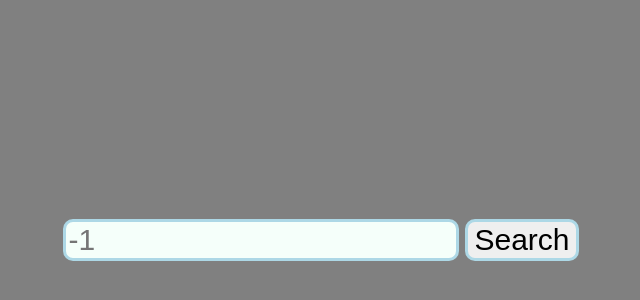
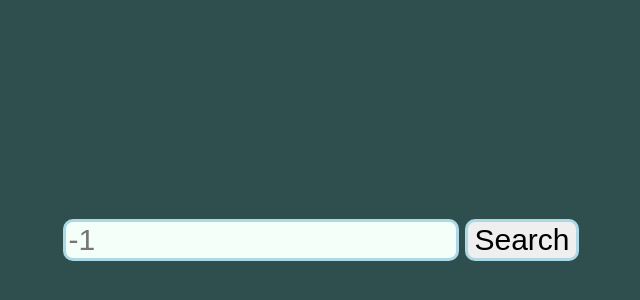
Before and after one commit to MDanialSaleem/Pokedex-React, a React (Create React App) app: page / in a window 1280 px wide. Shown: the part 160-460 px from the top of the page, without its empty margins (319-959 px from the left). Built offline with nearby package versions, Linux system fonts and the light colour scheme.

Commit message:
ChangedColoringScheem

```diff
--- a/src/App.js
+++ b/src/App.js
@@ -11,7 +11,7 @@ class App extends Component {
   render()
   {
     const styles = {
-      background: "grey",
+      background: "darkslategrey",
       height: "100%",
       width: "100%",
       position: "fixed",
--- a/src/components/BasicInfo.js
+++ b/src/components/BasicInfo.js
@@ -10,9 +10,9 @@ function BasicInfo(props)
         flexDirection: "row",
         justifyContent: "flex-start",
         alignItems: "center",
-        background: "green",
+        background: "lightgray",
         margin: "5px 5px",
-        border: "5px solid green",
+        border: "5px solid black",
         borderRadius: "10px"
     };
 
```
